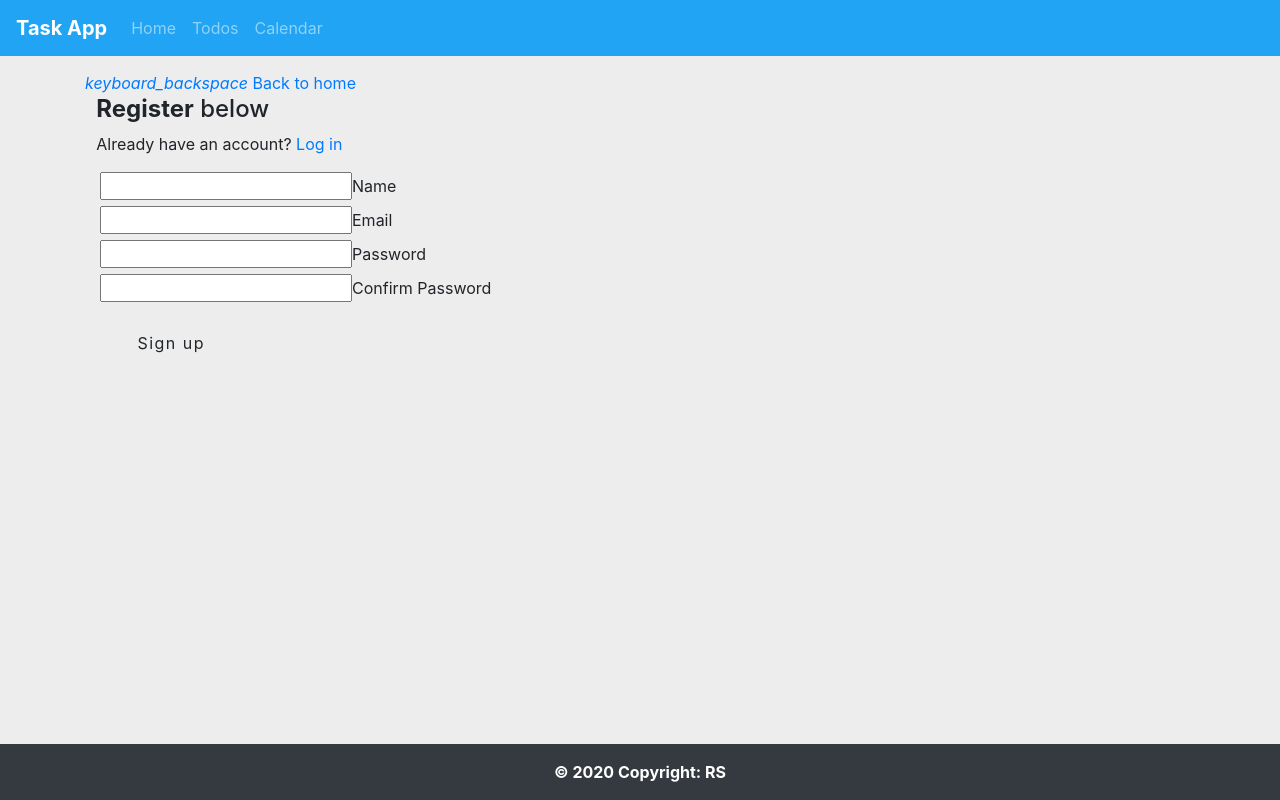
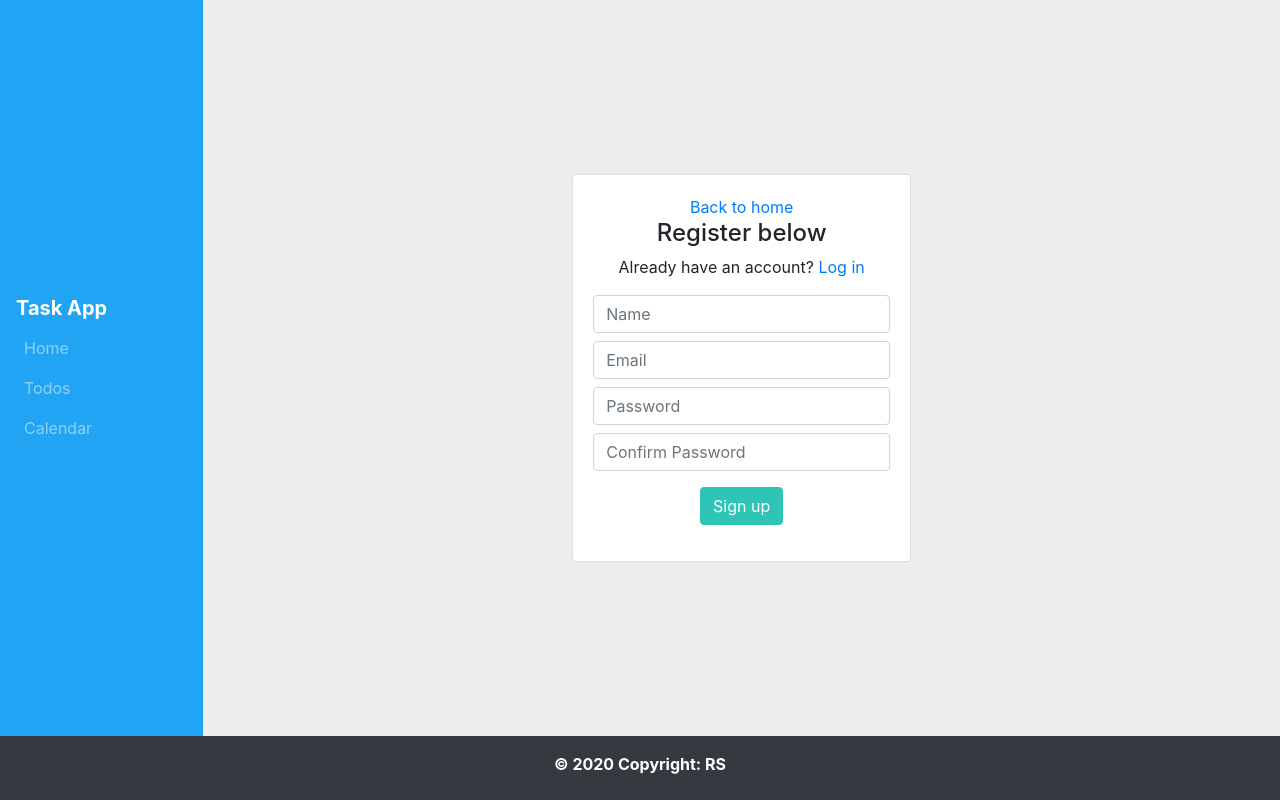
Before and after one commit to relative-studios/react-todo, a React (Create React App) app: page /register in a window 1280 px wide. Built offline with nearby package versions, Linux system fonts and the light colour scheme.

Commit message:
Layout changes, set up client side routing

```diff
--- a/src/App.js
+++ b/src/App.js
@@ -12,11 +12,17 @@ function App() {
   return (
     <Router>
       <div className="App">
-        <Header />
-        <Route exact path="/" component={Landing} />
-        <Route exact path="/register" component={Register} />
-        <Route exact path="/login" component={Login} />
-        <Route exact path="/todos" component={Todos} />
+        <div className="row h-100">
+          <div className="col-2 pr-0">
+            <Header className="h-100" />
+          </div>
+          <div className="col-10 pl-0 h-100 display-flex">
+            <Route exact path="/" component={Landing} />
+            <Route exact path="/register" component={Register} />
+            <Route exact path="/login" component={Login} />
+            <Route exact path="/todos" component={Todos} />
+          </div>
+        </div>
         <Footer />
       </div>
     </Router>
--- a/src/App.scss
+++ b/src/App.scss
@@ -19,21 +19,32 @@ $theme-colors: (
   margin: 0;
 }
 
+html {
+  height: 92vh;
+}
+
 body {
   background: #ededed;
   overflow-x: hidden;
+  height: 100%;
 }
 
 .App {
-  margin-bottom: 56px;
+  height: 92vh;
+}
+
+.container {
+  height: 100%;
+}
+
+.flex-container {
+  display: flex;
+  align-items: center;
+  width: 100%;
 }
 
 .disabled {
   cursor: default;
-}
-
-.heading {
-  border-bottom: 15px solid #ededed;
 }
 
 .pointer {
@@ -45,4 +56,5 @@ body {
   bottom: 0;
   left: 0;
   right: 0;
+  height: 8vh;
 }
--- a/src/components/auth/Login.js
+++ b/src/components/auth/Login.js
@@ -26,52 +26,44 @@ class Login extends Component {
     const { errors } = this.state;
 
     return (
-      <div className="container">
-        <div style={{ marginTop: "4rem" }} className="row">
-          <div className="col s8 offset-s2">
-            <Link to="/" className="btn-flat waves-effect">
-              <i className="material-icons left">keyboard_backspace</i> Back to
-              home
-            </Link>
-            <div className="col s12" style={{ paddingLeft: "11.250px" }}>
-              <h4>
-                <b>Login</b> below
-              </h4>
+        <div className="row h-100">
+          <div className="col-10 offset-1 col-md-6 offset-md-3 col-xl-4 offset-xl-4 text-center">
+            <div className="d-flex h-100">
+              <div className="flex-container">
+                <div className="card w-100">
+                  <div className="card-body">
+                    <Link to="/" className="btn-flat waves-effect">Back to home</Link>
+                    <div className="col-12">
+                      <h4>Login below</h4>
                       <p className="grey-text text-darken-1">
                         Don't have an account? <Link to="/register">Register</Link>
                       </p>
                     </div>
                     <form noValidate onSubmit={this.onSubmit}>
-              <div className="input-field col s12">
+                      <div className="form-group">
                         <input
+                          className="form-control mb-2"
                           onChange={this.onChange}
                           value={this.state.email}
                           error={errors.email}
                           id="email"
                           type="email"
+                          placeholder="Email"
                         />
-                <label htmlFor="email">Email</label>
-              </div>
-              <div className="input-field col s12">
                         <input
+                          className="form-control"
                           onChange={this.onChange}
                           value={this.state.password}
                           error={errors.password}
                           id="password"
                           type="password"
+                          placeholder="Password"
                         />
-                <label htmlFor="password">Password</label>
                       </div>
-              <div className="col s12" style={{ paddingLeft: "11.250px" }}>
+                      <div className="form-group text-center">
                         <button
-                  style={{
-                    width: "150px",
-                    borderRadius: "3px",
-                    letterSpacing: "1.5px",
-                    marginTop: "1rem"
-                  }}
                           type="submit"
-                  className="btn btn-large waves-effect waves-light hoverable blue accent-3"
+                          className="btn btn-large btn-info"
                         >
                           Login
                         </button>
@@ -80,6 +72,9 @@ class Login extends Component {
                   </div>
                 </div>
               </div>
+            </div>
+          </div>
+        </div>
     );
   }
 }
--- a/src/components/auth/Register.js
+++ b/src/components/auth/Register.js
@@ -31,71 +31,62 @@ class Register extends Component {
     const { errors } = this.state;
 
     return (
-      <div className="container">
-        <div className="row">
-          <div className="col s8 offset-s2">
-            <Link to="/" className="btn-flat waves-effect">
-              <i className="material-icons left">keyboard_backspace</i> Back to home
-            </Link>
-            <div className="col s12" style={{ paddingLeft: "11.250px" }}>
-              <h4>
-                <b>Register</b> below
-              </h4>
+      <div className="row h-100">
+        <div className="col-10 offset-1 col-md-6 offset-md-3 col-xl-4 offset-xl-4 text-center">
+          <div className="d-flex h-100">
+            <div className="flex-container">
+              <div className="card w-100">
+                <div className="card-body">
+                  <Link to="/" className="btn-flat waves-effect">Back to home</Link>
+                  <div className="col-12">
+                    <h4>Register below</h4>
                     <p className="grey-text text-darken-1">
                       Already have an account? <Link to="/login">Log in</Link>
                     </p>
                   </div>
                   <form noValidate onSubmit={this.onSubmit}>
-              <div className="input-field col s12">
+                    <div className="form-group">
                       <input
+                        className="form-control mb-2"
                         onChange={this.onChange}
                         value={this.state.name}
                         error={errors.name}
                         id="name"
                         type="text"
+                        placeholder="Name"
                       />
-                <label htmlFor="name">Name</label>
-              </div>
-              <div className="input-field col s12">
                       <input
+                        className="form-control mb-2"
                         onChange={this.onChange}
                         value={this.state.email}
                         error={errors.email}
                         id="email"
                         type="email"
+                        placeholder="Email"
                       />
-                <label htmlFor="email">Email</label>
-              </div>
-              <div className="input-field col s12">
                       <input
+                        className="form-control mb-2"
                         onChange={this.onChange}
                         value={this.state.password}
                         error={errors.password}
                         id="password"
                         type="password"
+                        placeholder="Password"
                       />
-                <label htmlFor="password">Password</label>
-              </div>
-              <div className="input-field col s12">
                       <input
+                        className="form-control"
                         onChange={this.onChange}
                         value={this.state.password2}
                         error={errors.password2}
                         id="password2"
                         type="password"
+                        placeholder="Confirm Password"
                       />
-                <label htmlFor="password2">Confirm Password</label>
                     </div>
-              <div className="col s12" style={{ paddingLeft: "11.250px" }}>
+                    <div className="form-group">
                       <button
-                  style={{
-                    width: "150px",
-                    borderRadius: "3px",
-                    letterSpacing: "1.5px",
-                    marginTop: "1rem"
-                  }}
                         type="submit"
-                  className="btn btn-large waves-effect waves-light hoverable blue accent-3"
+                        className="btn btn-large btn-info"
                       >
                         Sign up
                       </button>
@@ -104,6 +95,9 @@ class Register extends Component {
                 </div>
               </div>
             </div>
+          </div>
+        </div>
+      </div>
     );
   }
 }
--- a/src/components/layout/Header.js
+++ b/src/components/layout/Header.js
@@ -3,17 +3,14 @@ import { Navbar, Nav } from 'react-bootstrap';
 
 function Header() {
   return (
-    <div className="heading">
-        <Navbar bg="primary" variant="dark" expand="lg">
-        <Navbar.Brand href="#home"><strong className="text-white">Task App</strong></Navbar.Brand>
-        <Navbar.Toggle aria-controls="basic-navbar-nav" />
-        <Navbar.Collapse id="basic-navbar-nav">
-          <Nav className="text-white mr-auto">
-            <Nav.Link href="/">Home</Nav.Link>
-            <Nav.Link href="/todos">Todos</Nav.Link>
-            <Nav.Link href="#">Calendar</Nav.Link>
-          </Nav>
-        </Navbar.Collapse>
+    <div className="heading h-100">
+      <Navbar bg="primary" variant="dark" expand="lg" className="h-100">
+        <Nav className="text-white flex-column">
+          <Navbar.Brand href="#home"><strong className="text-white">Task App</strong></Navbar.Brand>
+          <Nav.Link href="/">Home</Nav.Link>
+          <Nav.Link href="/todos">Todos</Nav.Link>
+          <Nav.Link href="#">Calendar</Nav.Link>
+        </Nav>
       </Navbar>
     </div>
   )
--- a/src/components/todos/AddTodo.js
+++ b/src/components/todos/AddTodo.js
@@ -28,7 +28,7 @@ class AddTodo  extends Component {
     }
 
     return (
-      <form className="w-100 mt-3" onSubmit={handleSubmit} onChange={handleIsValid}>
+      <form className="w-100" onSubmit={handleSubmit} onChange={handleIsValid}>
         <div className="row">
           <div className="col-10">
             <input
--- a/src/components/todos/Todos.js
+++ b/src/components/todos/Todos.js
@@ -70,8 +70,8 @@ class Todos extends Component {
   render() {
     return (
       <div className="w-100">
-        <div className="py-3 bg-primary text-white text-center">
-          <h1 className="mb-0">TODOS</h1>
+        <div className="py-3 text-center">
+          <h1 className="mb-0 pb-0">TODOS</h1>
         </div>
         <div className="container">
           <div className="row">
```
Also changed, not shown: src/components/layout/Landing.js (+15 -18 lines). Lines whose indentation alone changed are shown as unchanged.
